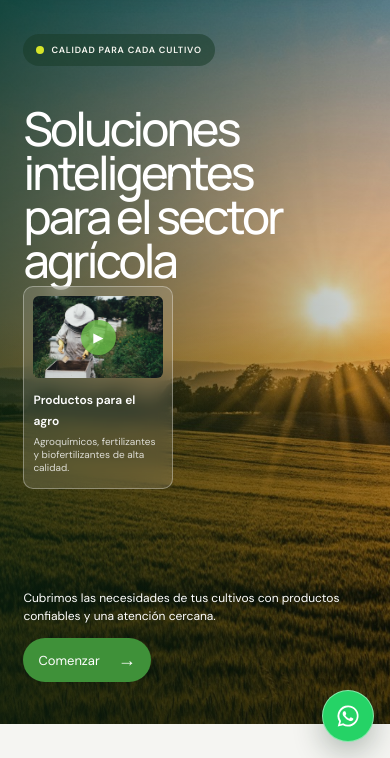
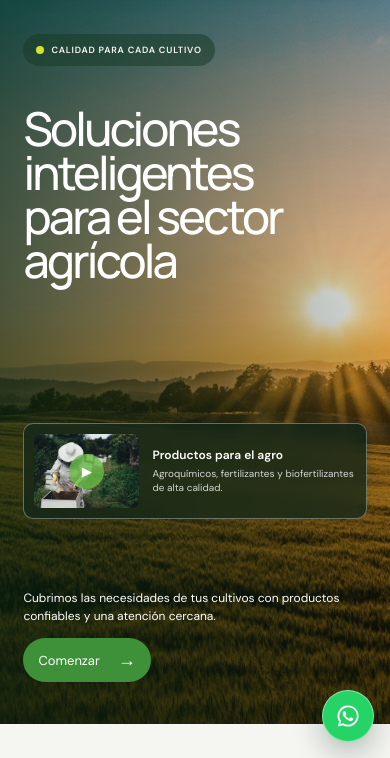
Before and after one commit to jocambronero/devagro, a plain HTML site: page index.html in a window 390 px wide. Shown: the part 86-844 px from the top of the page. Drawn offline with Linux system fonts and the light colour scheme.

Commit message:
ajuste de estilo

```diff
--- a/styles.css
+++ b/styles.css
@@ -59,3 +59,17 @@ html,body{max-width:100%;overflow-x:hidden}img,svg{max-width:100%}
   .projects{padding-left:18px;padding-right:18px}.project-content h2{font-size:37px}.stats div{padding-right:8px}.stats strong{font-size:23px}
   .contact-intro h2{font-size:34px}.contact-details{padding:18px}.cta h2{font-size:35px}
 }
+@media(max-width:800px){
+  .video-card{left:6%;right:6%;bottom:185px;width:auto;max-width:430px;min-height:104px;padding:10px;display:grid;grid-template-columns:125px minmax(0,1fr);grid-template-rows:auto auto;column-gap:13px;align-items:center;background:#102619b8}
+  .video-thumb{grid-row:1/3;width:125px;height:82px;margin:0}
+  .video-card strong{align-self:end;font-size:12px;line-height:1.25}
+  .video-card p{align-self:start;margin:4px 0 0;font-size:10px;line-height:1.35}
+}
+@media(max-width:560px){
+  .video-card{left:6%;right:6%;bottom:205px;grid-template-columns:105px minmax(0,1fr);min-height:96px}
+  .video-thumb{width:105px;height:74px}
+}
+@media(max-width:380px){
+  .video-card{bottom:205px;grid-template-columns:90px minmax(0,1fr)}
+  .video-thumb{width:90px;height:70px}
+}
```
